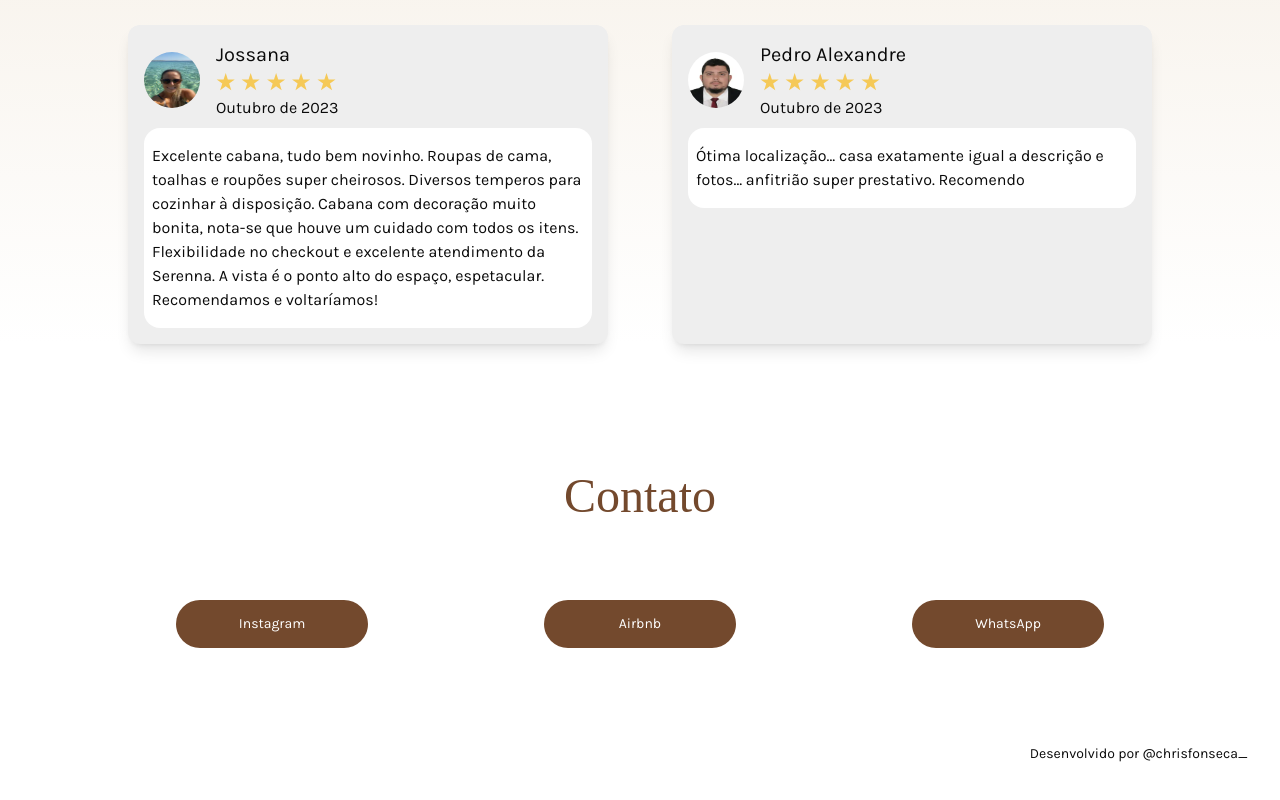
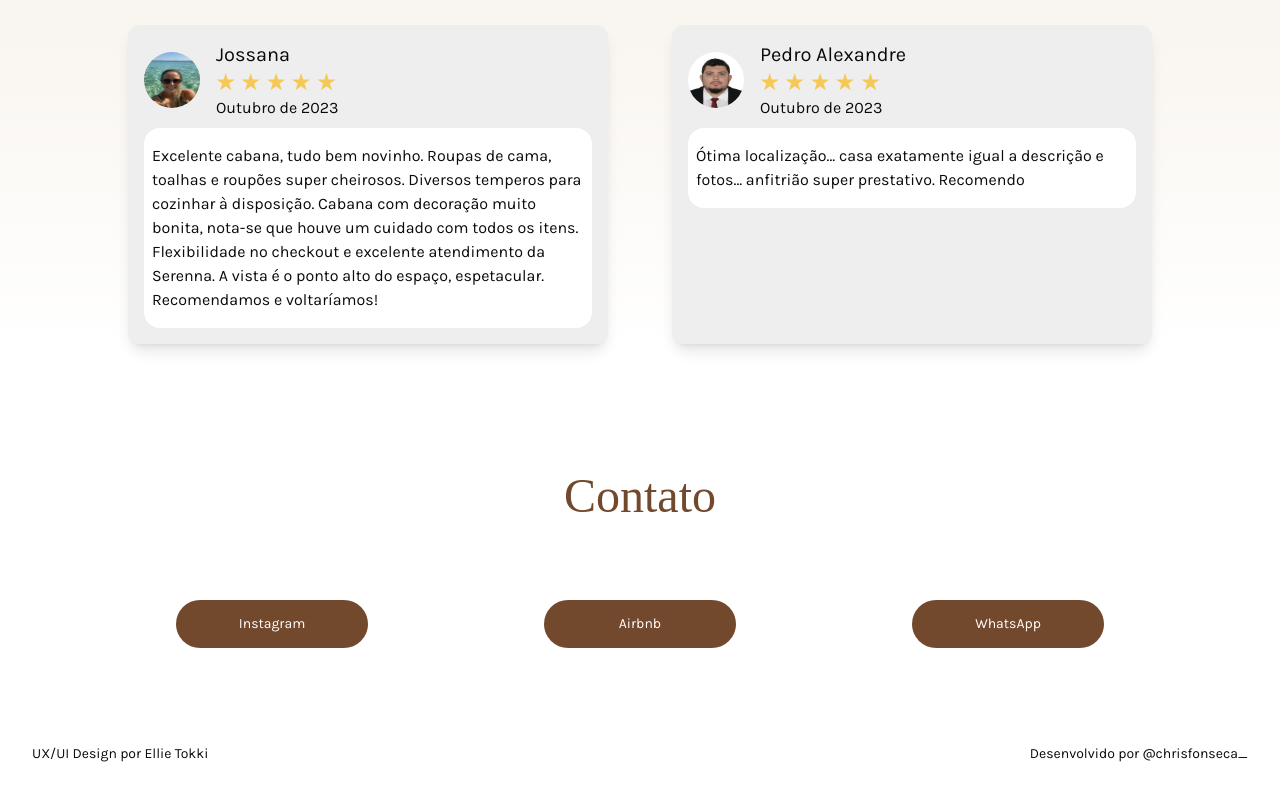
Before and after one commit to christianfonseca03/cabana_portico, a React (Vite) app: page / in a window 1280 px wide. Shown: the part 3436-4236 px from the top of the page. Built offline with nearby package versions, Linux system fonts and the light colour scheme; a web font is replaced by a local one.

Commit message:
add: design

```diff
--- a/src/components/Contact.tsx
+++ b/src/components/Contact.tsx
@@ -10,18 +10,27 @@ export function Contact() {
             Instagram
           </button>
         </a>
-        <a href="https://www.airbnb.com.br/rooms/53605809?source_impression_id=p3_1695736573_tDUNdktQjbqKh%2B3r" target="_blank">
+        <a
+          href="https://www.airbnb.com.br/rooms/53605809?source_impression_id=p3_1695736573_tDUNdktQjbqKh%2B3r"
+          target="_blank"
+        >
           <button className="bg-marromCabana-200 text-white w-48 h-12 text-sm rounded-full mb-4 font-Karla">
             Airbnb
           </button>
         </a>
-        <a href="https://api.whatsapp.com/send?phone=5551982252552" target="_blank">
+        <a
+          href="https://api.whatsapp.com/send?phone=5551982252552"
+          target="_blank"
+        >
           <button className="bg-marromCabana-200 text-white w-48 h-12 text-sm rounded-full mb-4 font-Karla">
             WhatsApp
           </button>
         </a>
       </div>
-      <h4 className="mt-20 font-Karla text-sm text-end mr-8 mb-10">Desenvolvido por @chrisfonseca_</h4>
+      <div className="flex justify-between mt-20 font-Karla text-sm mb-10 mx-8 items-center">
+        <h4>UX/UI Design por Ellie Tokki</h4>
+        <h4>Desenvolvido por @chrisfonseca_</h4>
+      </div>
     </section>
   );
 }
```
